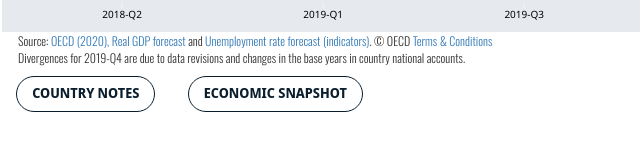
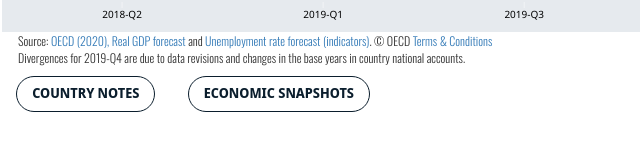
Before and after one commit to oecd/EO-Outlook_chart_1, a plain HTML site: page index.html in a window 1280 px wide. Shown: the part 564-714 px from the top of the page, 0-640 px from the left. Drawn offline with nearby package versions, Linux system fonts and the light colour scheme.

Commit message:
new version

```diff
--- a/index.html
+++ b/index.html
@@ -104,7 +104,7 @@
     <div class="flex-container" id="Downloadbanner">
         <a class="toData" id="countryNote1" href="https://www.oecd-ilibrary.org/economics/oecd-economic-outlook/volume-2020/issue-1_0d1d1e2e-en" target="_blank">Country Notes</a>
         <a class="toData" id="countryNote2" href="" target="_blank">Country Note</a>
-        <a class="toData" id="snapshot" href="http://www.oecd.org/economy/surveys" target="_blank">Economic Snapshot</a>
+        <a class="toData" id="snapshot" href="http://www.oecd.org/economy/surveys" target="_blank">Economic Snapshots</a>
     </div>
     <div id="shareLink">
             <div id="shutterholdertracker">
```
